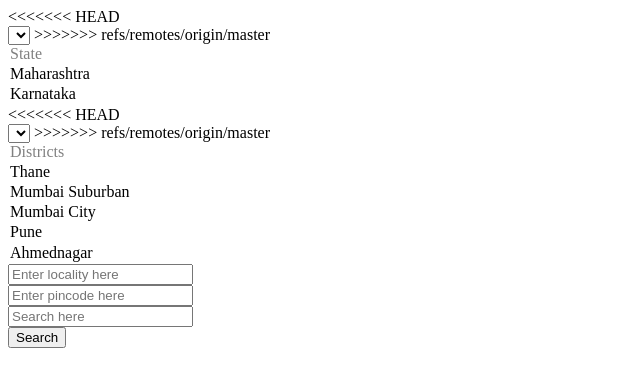
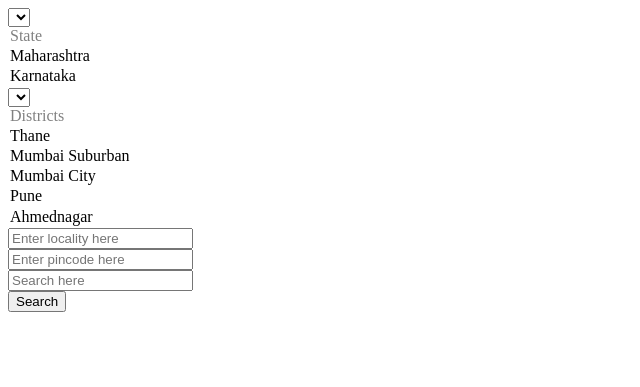
Before and after one commit to AsutoshPadhi/BeingIndian-SIH, a PHP site: page /searchBar.php in a window 1280 px wide. Shown: the top 387 px of the page, without its empty margins (0-640 px from the left). Run offline with PHP 8.4, Linux system fonts and the light colour scheme; data comes from the database, SQL or seed files in the repository; lists and menus that the app fills with data are empty.

Commit message:
Correction

```diff
--- a/searchBar.php
+++ b/searchBar.php
@@ -7,24 +7,24 @@
     <body>
         <div>
             <form>
-<<<<<<< HEAD
+
                 <div class="form-group col-xs-6 col-md-2">
                     <select class="form-control" id="state">
-=======
+
                 <div class="top form-group col-xs-6 col-md-2">
                     <select class="form-control">
->>>>>>> refs/remotes/origin/master
+
                         <option disabled selected>State</option>
                         <?php include 'stateList.php'; ?>
                     </select>
                 </div>
-<<<<<<< HEAD
+
                 <div class="form-group col-xs-6 col-md-2">
                     <select class="form-control" id="district">
-=======
+
                 <div class="top form-group col-xs-6 col-md-2">
                     <select class="form-control">
->>>>>>> refs/remotes/origin/master
+
                         <option disabled selected>Districts</option>
                         <?php include 'district_list.php';?>
                     </select>
```
